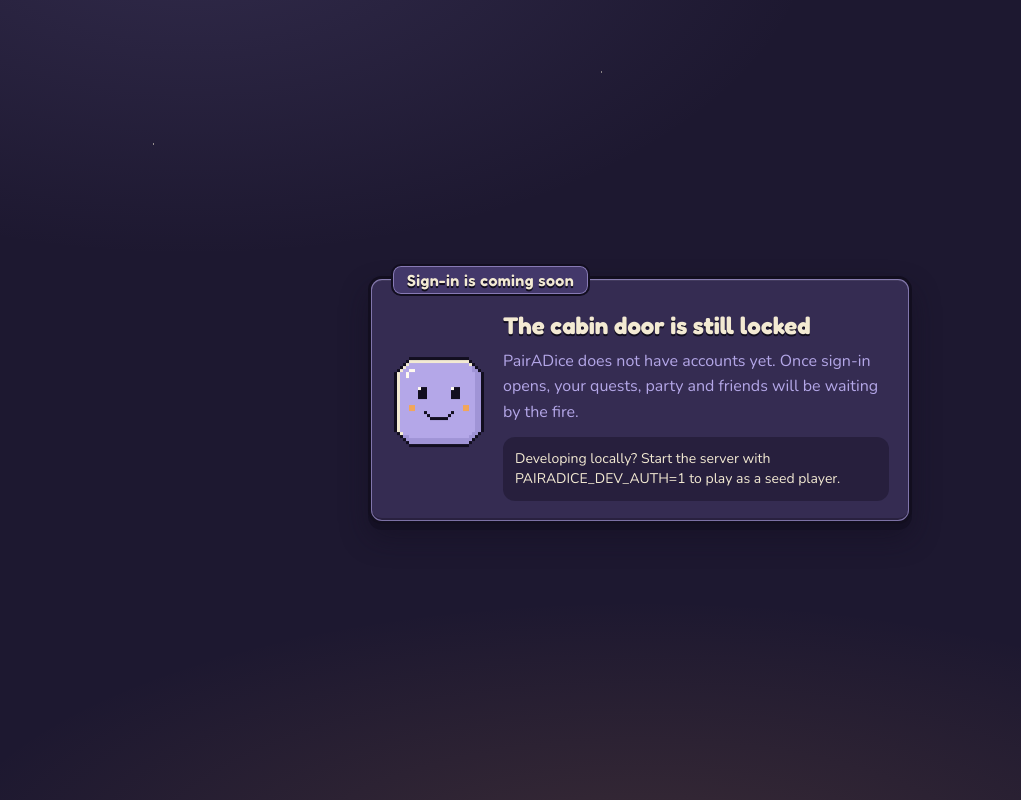
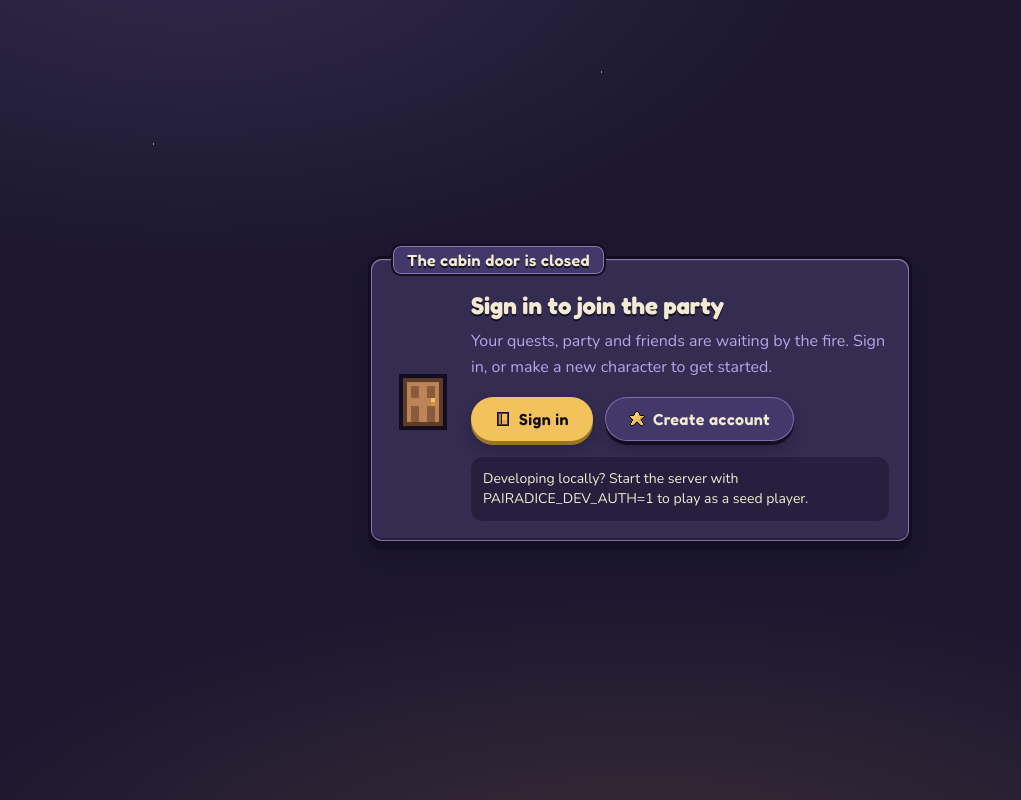
Before and after one commit to CloudStone16/Pairadice, a Next.js app in the folder web/: page /party in a window 1280 px wide. Shown: the whole page, without its empty margins (0-1021 px from the left). Built offline with nearby package versions, Linux system fonts and the light colour scheme; no server answers.

Commit message:
feat(web): point the sign-in gate at the new sign-in and sign-up pages

```diff
--- a/web/src/components/hearth/SignInGate.tsx
+++ b/web/src/components/hearth/SignInGate.tsx
@@ -1,27 +1,38 @@
-import { Sprite, Window } from "@/components/ui";
+import { ButtonLink, Sprite, Window } from "@/components/ui";
 import { isDevAuthEnabled } from "@/lib/dev-user";
 
 /**
- * Shown instead of any hearth page when there is no identity. Phase 1 has no
- * real sign-in, so by default every visitor lands here.
+ * Shown instead of any hearth page when there is no identity. `next` is the
+ * path to return to after signing in, when the caller knows it.
  */
-export function SignInGate() {
+export function SignInGate({ next }: { next?: string }) {
   const dev = process.env.NODE_ENV === "development";
+  const safeNext = next && next.startsWith("/") && !next.startsWith("//") ? next : undefined;
+  const signInHref = safeNext ? `/sign-in?next=${encodeURIComponent(safeNext)}` : "/sign-in";
   return (
     <main id="main" className="mx-auto flex w-full max-w-xl flex-1 items-center px-4 py-16">
-      <Window title="Sign-in is coming soon" titleAs="p" className="w-full">
+      <Window title="The cabin door is closed" titleAs="p" className="w-full">
         <div className="flex flex-col items-center gap-4 text-center sm:flex-row sm:text-left">
-          <Sprite name="dice-32" scale={3} className="motion-safe:animate-float" />
+          <Sprite name="icon-door-closed" scale={4} className="motion-safe:animate-float" />
           <div>
             <h1 className="font-display text-2xl font-bold leading-tight [text-shadow:0_2px_0_var(--color-ink)]">
-              The cabin door is still locked
+              Sign in to join the party
             </h1>
             <p className="mt-2 text-lavender">
-              PairADice does not have accounts yet. Once sign-in opens, your quests, party and friends will be
-              waiting by the fire.
+              Your quests, party and friends are waiting by the fire. Sign in, or make a new character to get started.
             </p>
+            <div className="mt-4 flex flex-wrap justify-center gap-3 sm:justify-start">
+              <ButtonLink href={signInHref} variant="yellow">
+                <Sprite name="icon-door" />
+                Sign in
+              </ButtonLink>
+              <ButtonLink href="/sign-up" variant="ghost">
+                <Sprite name="icon-star" />
+                Create account
+              </ButtonLink>
+            </div>
             {dev ? (
-              <p className="mt-3 rounded-frame bg-ink/40 p-3 text-sm">
+              <p className="mt-4 rounded-frame bg-ink/40 p-3 text-sm">
                 {isDevAuthEnabled()
                   ? "Dev sign-in is on, but no player could be found. Load database/03_seed.sql first."
                   : "Developing locally? Start the server with PAIRADICE_DEV_AUTH=1 to play as a seed player."}
```
